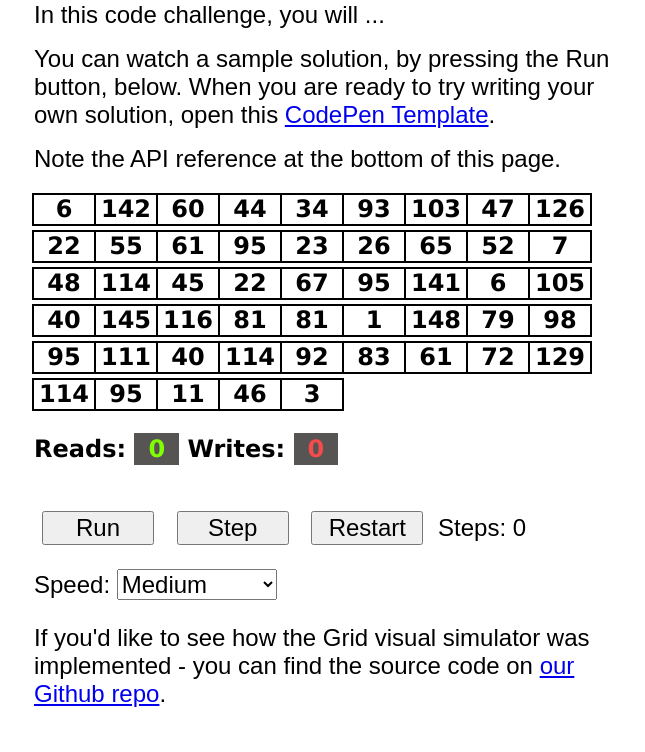
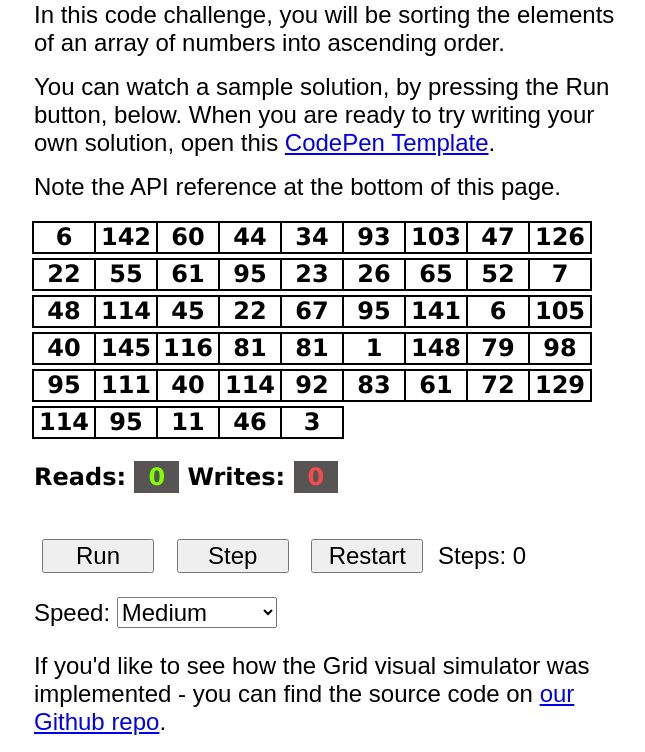
Before and after one commit to reskillamericans/code-challenges, a website: page sorting-challenge.html in a window 1280 px wide. Shown: the part 196-948 px from the top of the page, without its empty margins (306-951 px from the left). Before the commit the page ends 920 px from the top, so only its background shows below. Drawn offline with Linux system fonts and the light colour scheme.

Commit message:
Explanation sentence.

```diff
--- a/sorting-challenge.html
+++ b/sorting-challenge.html
@@ -12,7 +12,8 @@
     <h1>Reskill Americans<br>Code Challenge -- <br>Sorting an Array</h1>
 
     <div>
-        In this code challenge, you will ...
+        In this code challenge, you will be sorting the elements of an
+        array of numbers into ascending order.
     </div>
 
     <div>
```
